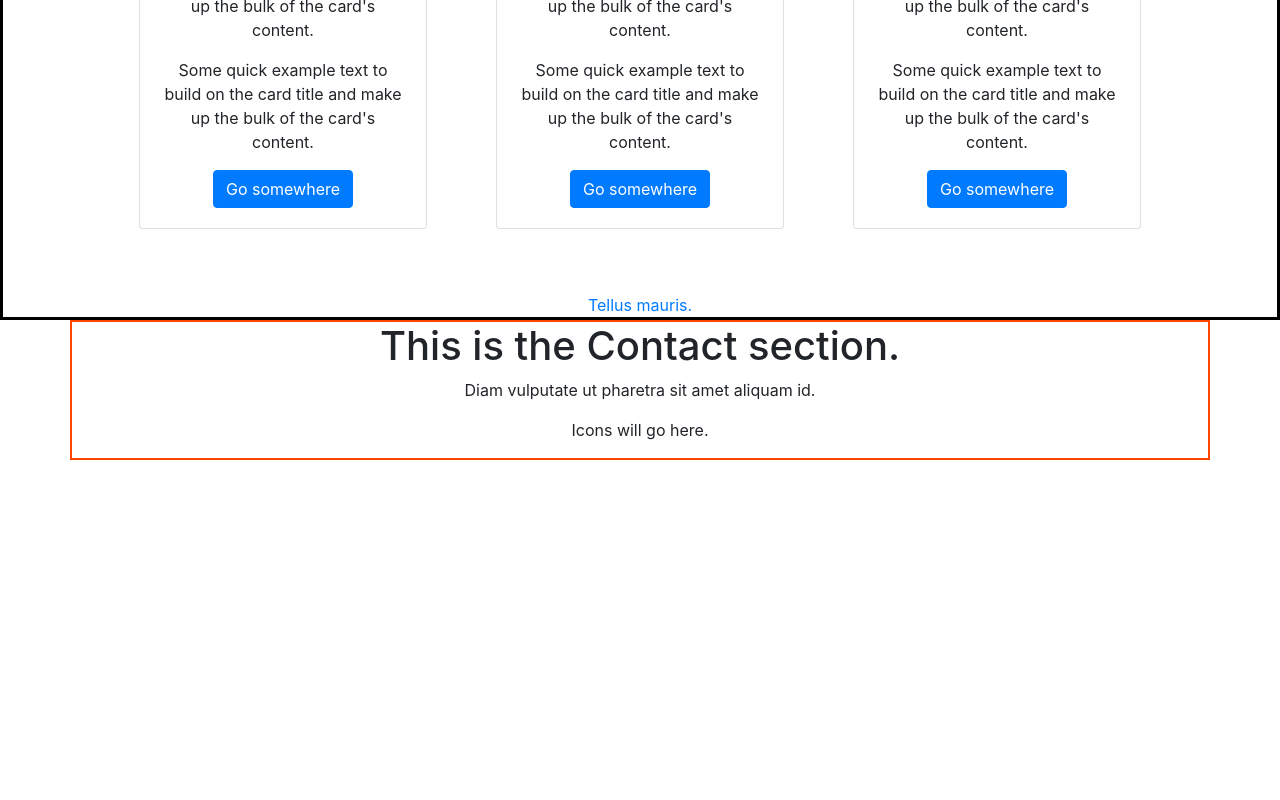
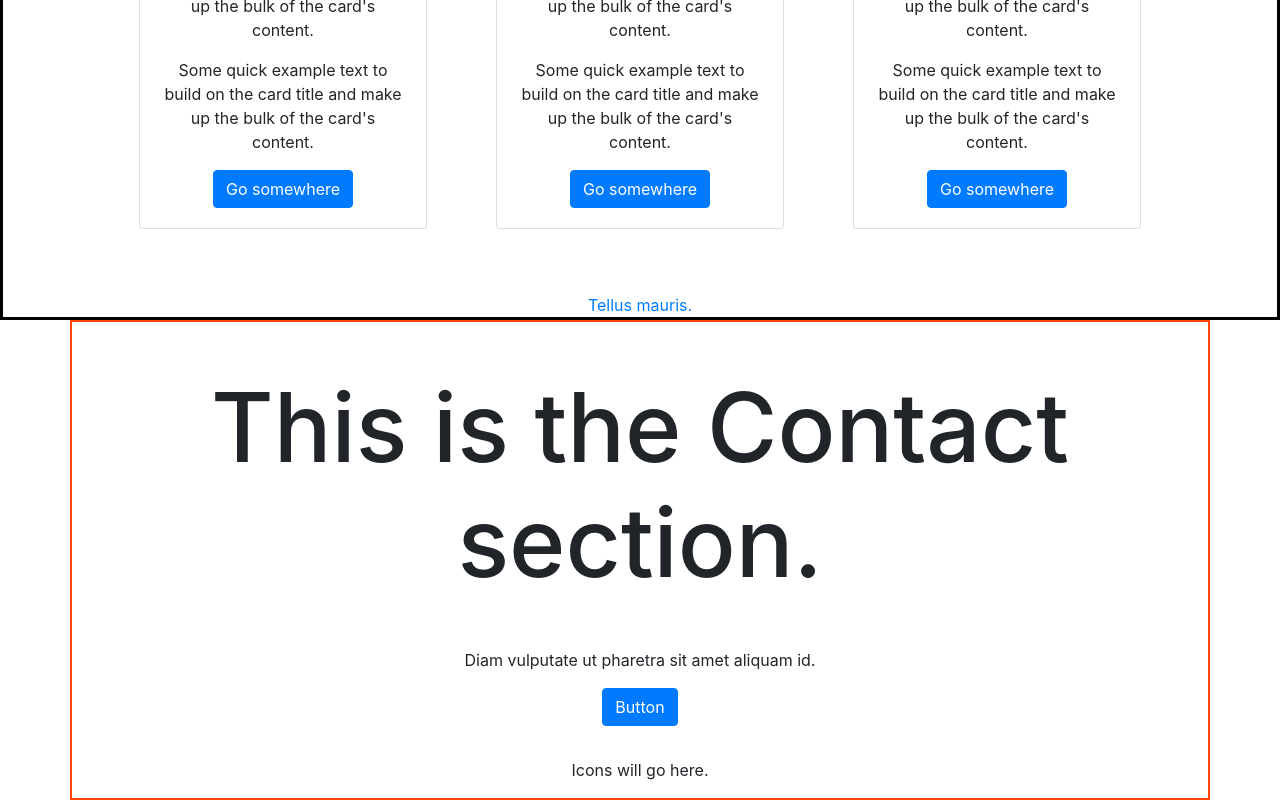
Before and after one commit to Guillermo-Martin/gcm-portfolio, a React (Create React App) app: page / in a window 1280 px wide. Shown: the part 2255-3055 px from the top of the page. Before the commit the page ends 2715 px from the top, so only its background shows below. Built offline with nearby package versions, Linux system fonts and the light colour scheme.

Commit message:
Add Bootstrap button and add margin-top to icons section

```diff
--- a/src/assets/styles/styles.css
+++ b/src/assets/styles/styles.css
@@ -98,3 +98,12 @@
 .Contact-container {
   border: 2px solid orangered;
 }
+
+.Contact-header {
+  font-size: 6rem;
+  margin: 3rem;
+}
+
+.Contact-icons {
+  margin-top: 2rem;
+}
--- a/src/components/Contact.js
+++ b/src/components/Contact.js
@@ -1,13 +1,15 @@
 import React from 'react';
 import Container from 'react-bootstrap/Container';
+import Button from 'react-bootstrap/Button';
 
 function Contact() {
   return(
     <Container className="Contact-container">
       <div>
-        <h1>This is the Contact section.</h1>
+        <h2 className="Contact-header">This is the Contact section.</h2>
         <p>Diam vulputate ut pharetra sit amet aliquam id.</p>
-        <p>Icons will go here.</p>
+        <Button>Button</Button>
+        <p className="Contact-icons">Icons will go here.</p>
       </div>
     </Container>
 
```
